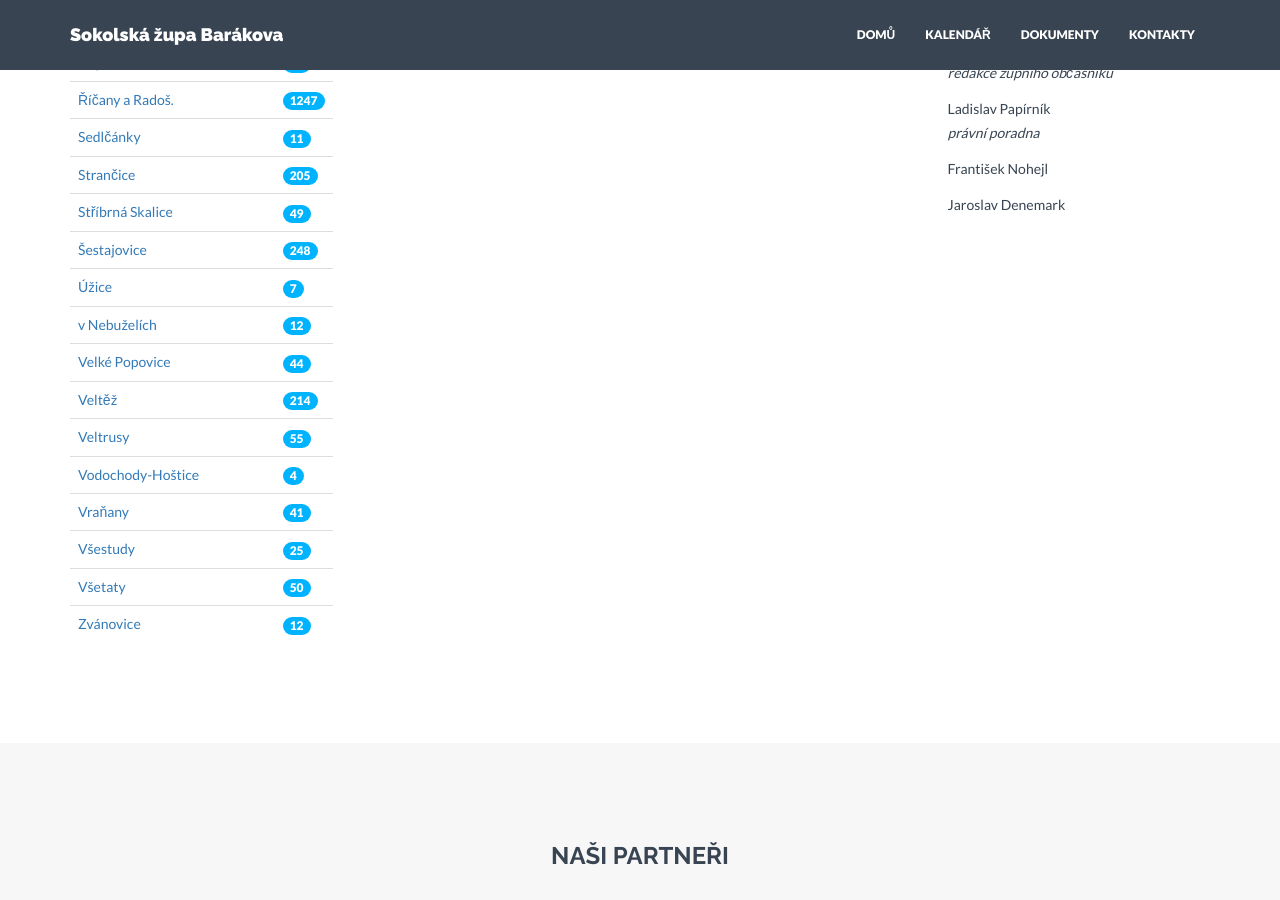
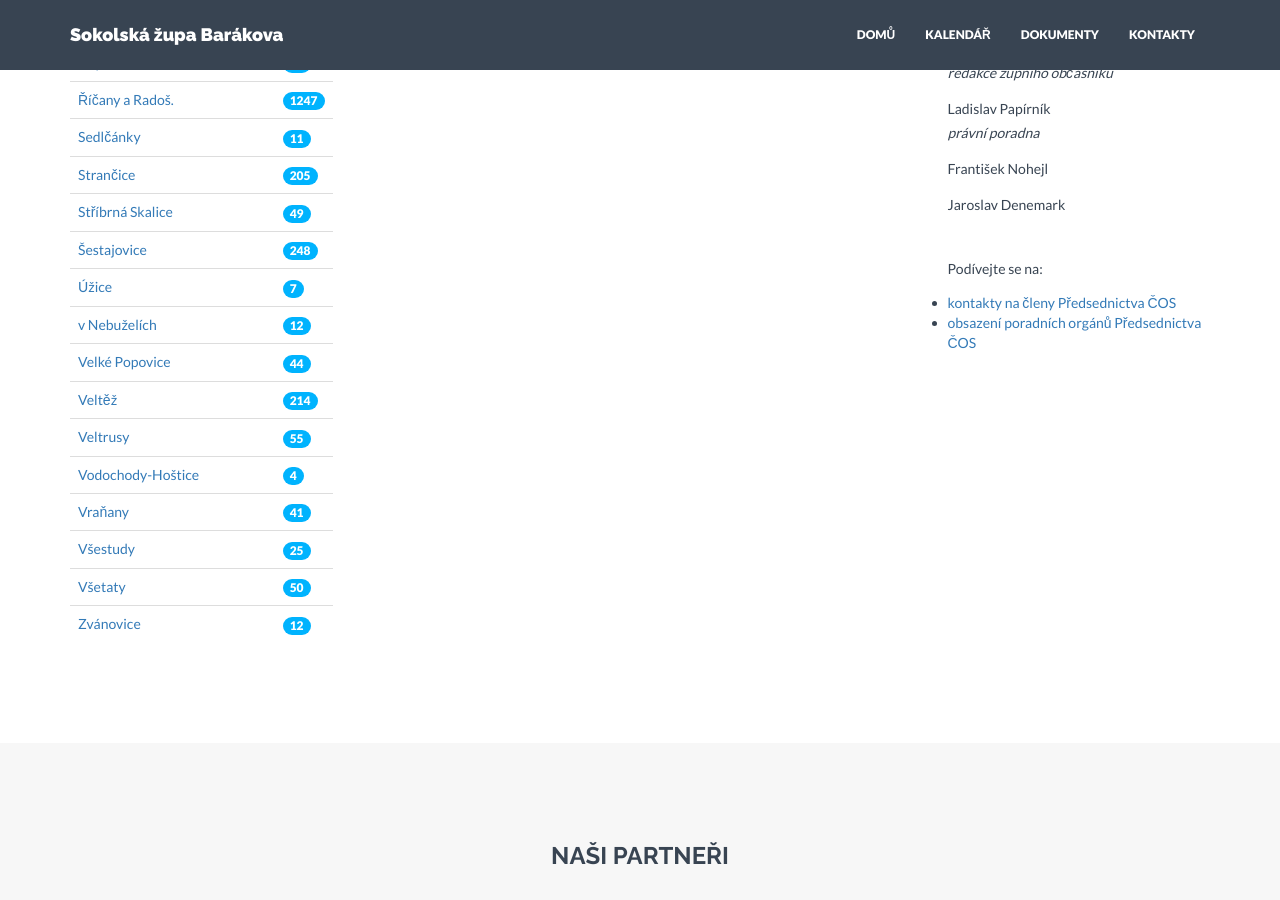
Before and after one commit to milanhybner/zbarakova.cz, a Jekyll site: the page built from kontakty.md, in a window 1280 px wide and 900 px high, scrolled down 1327 px. Built offline with Jekyll 4.4.1, drawn with Linux system fonts in a browser that asks for light colours; nearby versions of some CDN libraries.

Commit message:
přidány kontakty na P ČOS

```diff
--- a/_data/dokumenty.yaml
+++ b/_data/dokumenty.yaml
@@ -9,7 +9,6 @@
 - nazev: Přehled sletových skladeb
   url: https://drive.google.com/open?id=0B0w6gDorCVUkSTVfRmdsVVVQS0pBRGFobFBSc3F2Z2Z2Sml3
   popis: Přehled hromadných skladeb připravovaných pro VS 2018 - stav ke dni 7.11.2016
-
 - nazev: Zápis N ČOS
   url: https://drive.google.com/open?id=0B0w6gDorCVUkaEticWtoM0JWYnFrQUxDSl9WQjI3RTY2dkM0
   popis: Zápis z porady náčelnictva mužů a žen ČOS 11. listopadu 2016
--- a/kontakty.md
+++ b/kontakty.md
@@ -514,6 +514,11 @@ František Nohejl
 Jaroslav Denemark
 </p>
 
+<div class="spacing"></div>
+
+<p>Podívejte se na:<br />
+<ul><li><a href="http://sokol.eu/obsah/168/kontakty-cinovnici">kontakty na členy Předsednictva ČOS</a></li>
+<li><a href="http://sokol.eu/obsah/5560/poradni-organy-predsednictva-cos">obsazení poradních orgánů Předsednictva ČOS</a></li></ul></p>
 
 </div>
 
```
Also changed, not shown: 2 other files.
